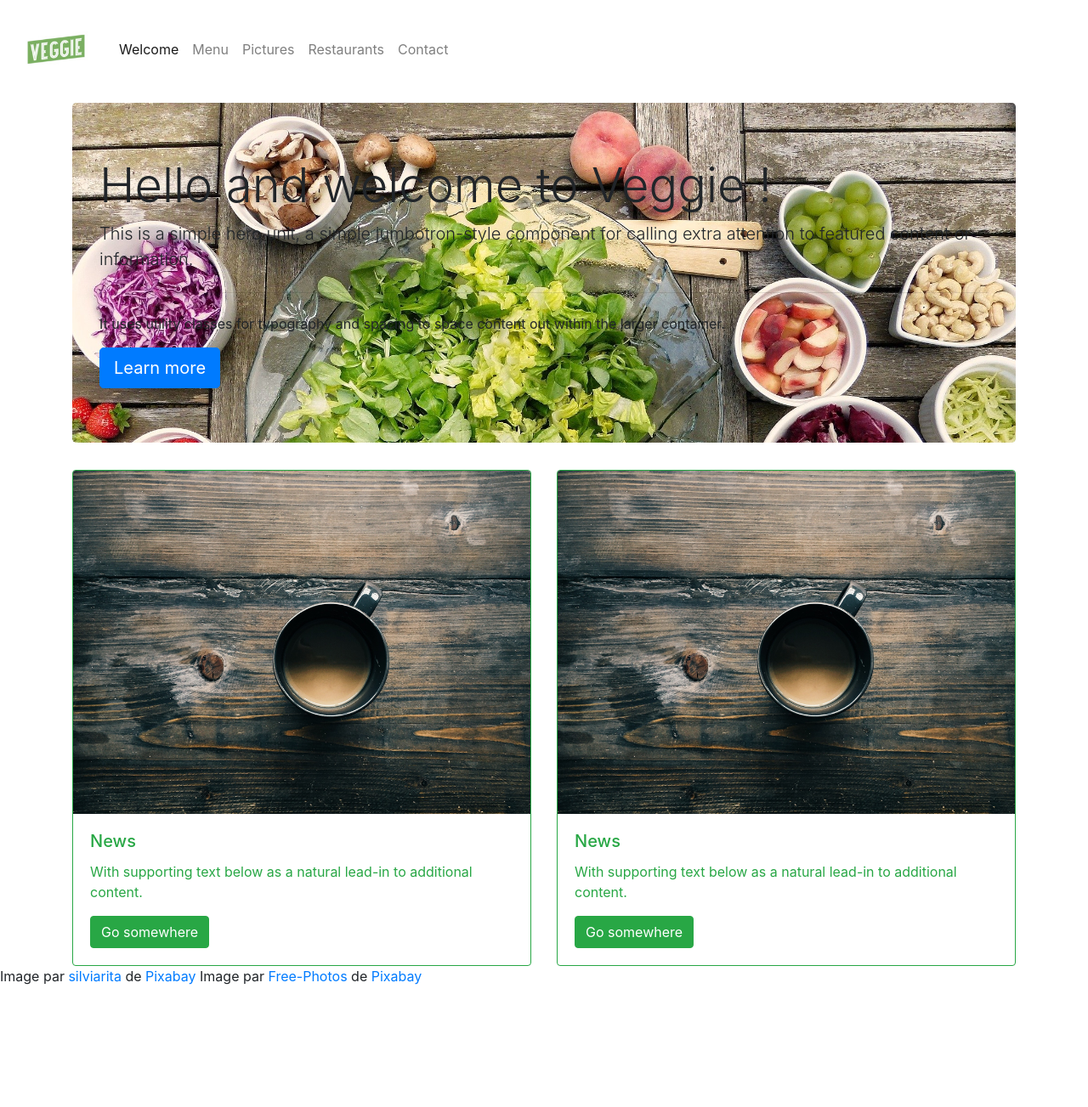
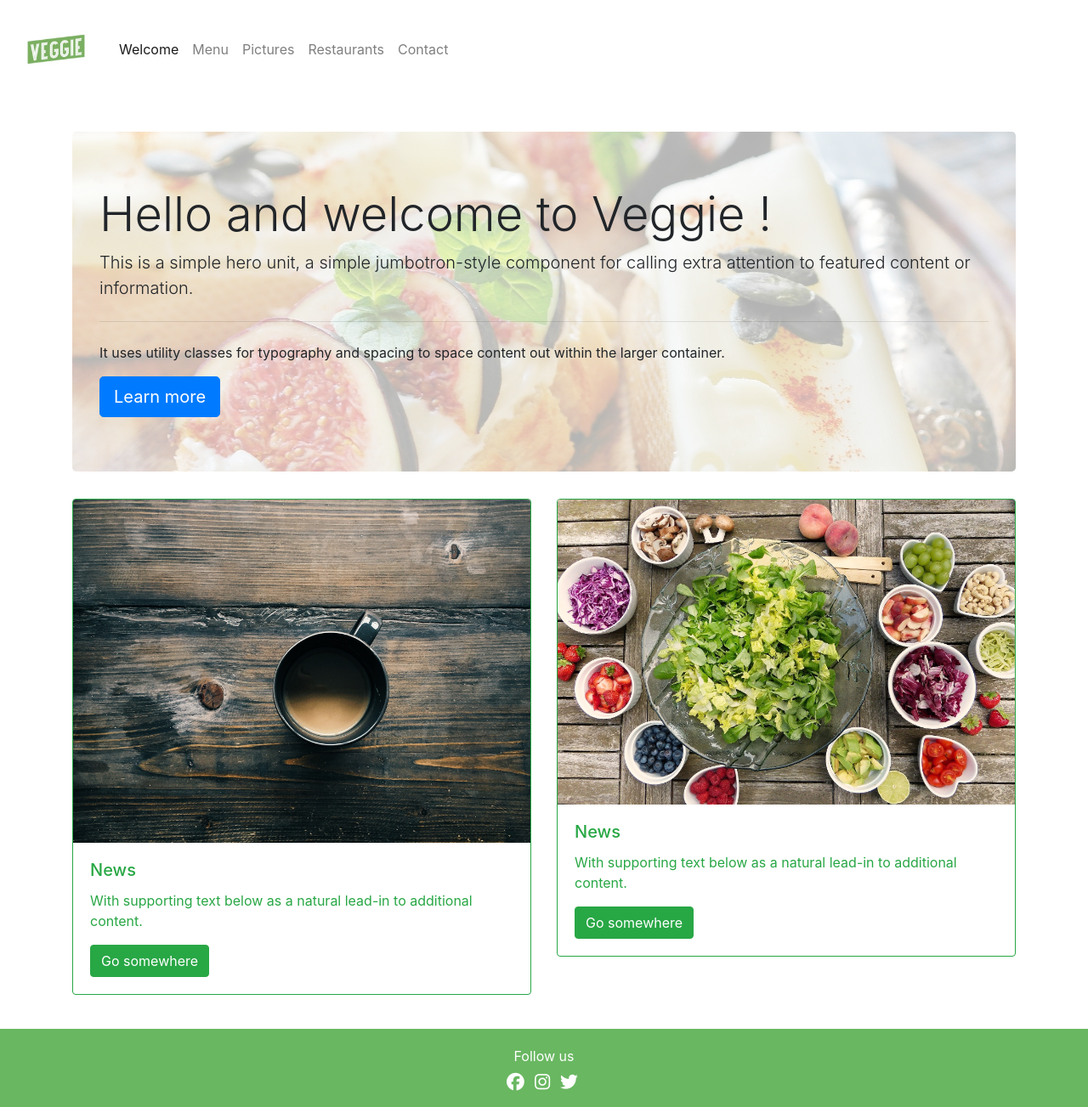
Before and after one commit to epictete/restaurant-css-framework, a plain HTML site: page index.html in a window 1280 px wide. Shown: the part 5-1308 px from the top of the page at 85% size. Before the commit the page ends 1166 px from the top, so only its background shows below. Drawn offline with nearby package versions, Linux system fonts and the light colour scheme.

Commit message:
Second version

```diff
--- a/assets/scss/style.scss
+++ b/assets/scss/style.scss
@@ -1,8 +1,23 @@
-.jumbotron {
-    background-image: url(/assets/img/salad.jpg);
+header {
+    background-color: lightgray;
+}
+body {
+    padding-top: 20vh;
+}
+footer {
+    margin-top: 5vh;
+    padding: 2vh 0;
+    background-color: #69B761;
+    color: white;
+}
+.bg-cover {
+    background-image: linear-gradient(to bottom, rgba(255,255,255,0.7) 0%,rgba(255,255,255,0.7) 100%), url(/assets/img/fig.jpg);
+    background-attachment: static;
+    background-position: center;
+    background-repeat: no-repeat;
     background-size: cover;
 }
-// .card-img-top {
-//     max-width: 30vw;
-//     max-height: 30vh;
-// }
+
+i {
+    font-size: 1.3em;
+}
--- a/index.html
+++ b/index.html
@@ -7,12 +7,15 @@
     <link rel="stylesheet" href="https://stackpath.bootstrapcdn.com/bootstrap/4.5.0/css/bootstrap.min.css"
         integrity="sha384-9aIt2nRpC12Uk9gS9baDl411NQApFmC26EwAOH8WgZl5MYYxFfc+NcPb1dKGj7Sk" crossorigin="anonymous">
     <link rel="stylesheet" href="/assets/css/style.css">
+    <script src="https://kit.fontawesome.com/7109a902b4.js" crossorigin="anonymous"></script>
     <title>Veggie - Homepage</title>
 </head>
 
 <body>
+
+
     <header>
-        <nav class="navbar navbar-expand-lg navbar-light">
+        <nav class="navbar fixed-top navbar-expand-lg navbar-light">
             <a class="navbar-brand" href="#">
                 <img src="/assets/img/logo.jpg" width="100" height="100" alt="" loading="lazy">
             </a>
@@ -22,20 +25,22 @@
             </button>
             <div class="collapse navbar-collapse" id="navbarNavAltMarkup">
                 <div class="navbar-nav">
-                    <a class="nav-item nav-link active" href="#">Welcome<span class="sr-only">(current)</span></a>
-                    <a class="nav-item nav-link" href="#">Menu</a>
-                    <a class="nav-item nav-link" href="#">Pictures</a>
-                    <a class="nav-item nav-link" href="#">Restaurants</a>
-                    <a class="nav-item nav-link" href="#">Contact</a>
+                    <a class="nav-item nav-link nav-pills active" href="#">Welcome<span
+                            class="sr-only">(current)</span></a>
+                    <a class="nav-item nav-link nav-pills" href="#">Menu</a>
+                    <a class="nav-item nav-link nav-pills" href="#">Pictures</a>
+                    <a class="nav-item nav-link nav-pills" href="#">Restaurants</a>
+                    <a class="nav-item nav-link nav-pills" href="#">Contact</a>
                     <!-- <a class="nav-item nav-link disabled" href="#" tabindex="-1" aria-disabled="true">Disabled</a> -->
                 </div>
             </div>
         </nav>
     </header>
 
+
     <main>
         <div class="container">
-            <div class="jumbotron">
+            <div class="jumbotron bg-cover">
                 <h1 class="display-4">Hello and welcome to Veggie !</h1>
                 <p class="lead">This is a simple hero unit, a simple jumbotron-style component for calling extra
                     attention
@@ -61,7 +66,7 @@
                 </div>
                 <div class="col-sm-6">
                     <div class="card border-success">
-                        <img src="/assets/img/coffee.jpg" class="card-img-top" alt="...">
+                        <img src="/assets/img/salad.jpg" class="card-img-top" alt="...">
                         <div class="card-body text-success">
                             <h5 class="card-title">News</h5>
                             <p class="card-text">With supporting text below as a natural lead-in to additional content.
@@ -73,6 +78,22 @@
             </div>
         </div>
     </main>
+
+
+    <footer>
+        <div class="container">
+            <div class="row justify-content-center">
+                <div class="col-16 m-1">
+                    Follow us
+                </div>
+            </div>
+            <div class="row justify-content-center">
+                <i class="fab fa-facebook m-1 mr-2"></i>
+                <i class="fab fa-instagram m-1 mr-2"></i>
+                <i class="fab fa-twitter m-1 mr-2"></i>
+            </div>
+        </div>
+    </footer>
 
 
     <script src="https://code.jquery.com/jquery-3.5.1.slim.min.js"
@@ -87,7 +108,7 @@
 </body>
 
 </html>
-
+<!--
 Image par <a
     href="https://pixabay.com/fr/users/silviarita-3142410/?utm_source=link-attribution&amp;utm_medium=referral&amp;utm_campaign=image&amp;utm_content=2756467">silviarita</a>
 de <a
@@ -96,3 +117,8 @@ Image par <a
     href="https://pixabay.com/photos/?utm_source=link-attribution&amp;utm_medium=referral&amp;utm_campaign=image&amp;utm_content=1030971">Free-Photos</a>
 de <a
     href="https://pixabay.com/fr/?utm_source=link-attribution&amp;utm_medium=referral&amp;utm_campaign=image&amp;utm_content=1030971">Pixabay</a>
+Image par <a
+    href="https://pixabay.com/fr/users/RitaE-19628/?utm_source=link-attribution&amp;utm_medium=referral&amp;utm_campaign=image&amp;utm_content=3640553">RitaE</a>
+de <a
+    href="https://pixabay.com/fr/?utm_source=link-attribution&amp;utm_medium=referral&amp;utm_campaign=image&amp;utm_content=3640553">Pixabay</a>
+-->
```
Also changed, not shown: assets/css/style.css, assets/img/fig.jpg (added), 1 other file.
